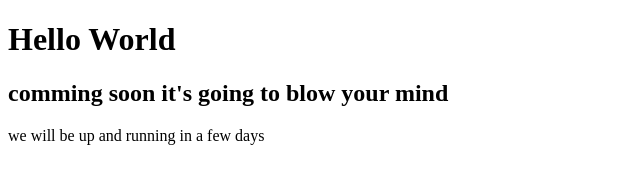
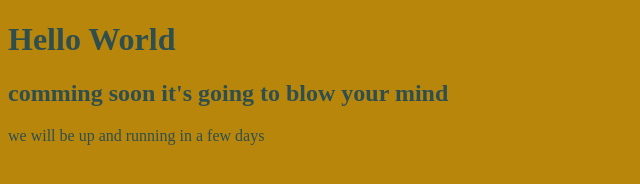
Before and after one commit to chico1992/sportNetwork, a plain HTML site: page index.html in a window 1280 px wide. Shown: the whole page, without its empty margins (0-640 px from the left). Drawn offline with Linux system fonts and the light colour scheme.

```diff
--- /dev/null
+++ b/CSS/style.css
@@ -0,0 +1,4 @@
+body{
+    background-color: darkgoldenrod;
+    color: darkslategrey;
+}
--- a/index.html
+++ b/index.html
@@ -4,6 +4,7 @@
     <meta charset="UTF-8">
     <meta name="viewport" content="width=device-width, initial-scale=1.0">
     <meta http-equiv="X-UA-Compatible" content="ie=edge">
+    <link rel="stylesheet" href="CSS/style.css">
     <title>Document</title>
 </head>
 <body>
```
